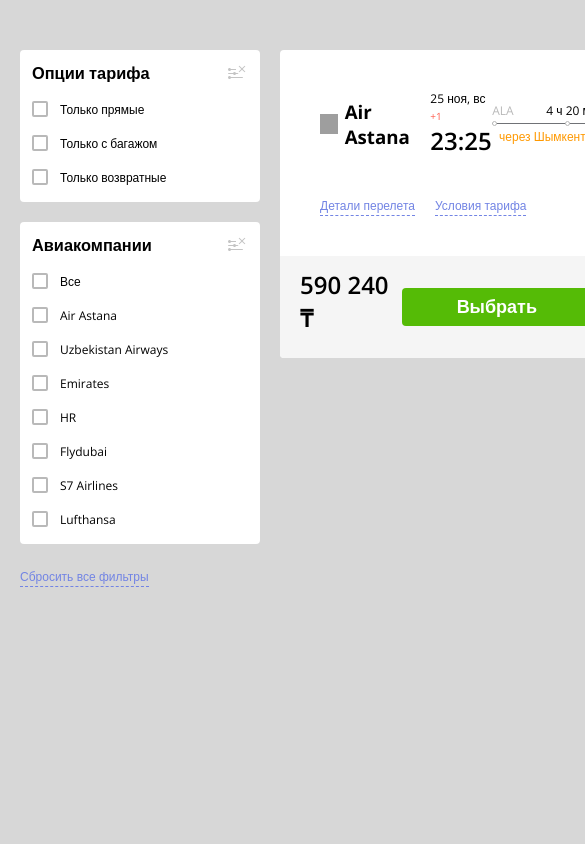
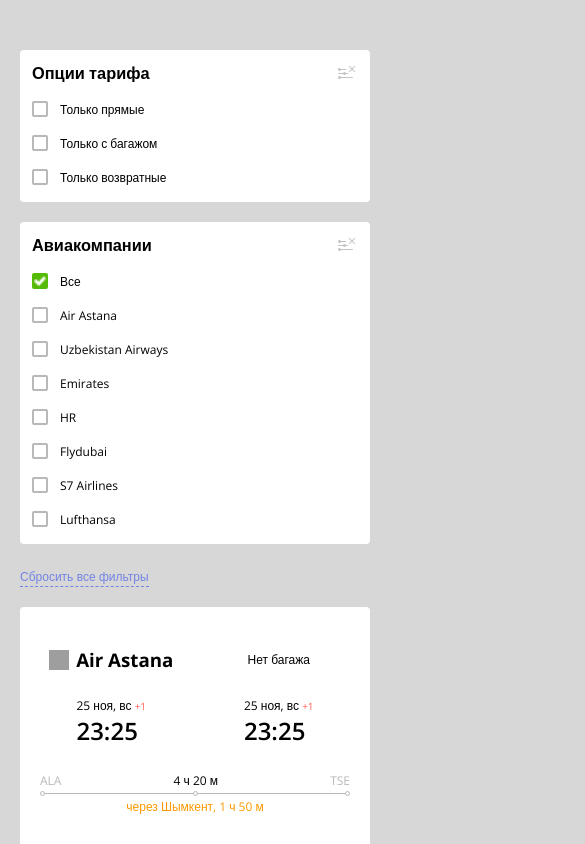
Before and after one commit to cerikzhan/aviata-test, a Vue app: page / in a window 390 px wide. Shown: the top 844 px of the page, 585 px wide, since content can reach past the window. Built offline with nearby package versions, Linux system fonts and the light colour scheme; grey boxes are pictures that could not be loaded.

Commit message:
fix: finish flight card responsive

```diff
--- a/src/components/FlightCard/FlightCard.vue
+++ b/src/components/FlightCard/FlightCard.vue
@@ -11,13 +11,18 @@
           </div>
           <h3 class="card__title">Air Astana</h3>
         </div>
+        <p class="card__baggage-text">Нет багажа</p>
         <date-time />
-        <route-info />
+        <route-info class="card__route" />
         <date-time />
       </div>
       <div class="card__actions">
         <custom-button variant="link" size="sm">Детали перелета </custom-button>
         <custom-button variant="link" size="sm">Условия тарифа </custom-button>
+        <p class="card__refund">
+          <img src="../../assets/icons/return.svg" alt="невозвратный" />
+          <span>невозвратный</span>
+        </p>
       </div>
     </div>
     <div class="card__footer">
@@ -70,6 +75,7 @@ export default defineComponent({
 
     @include laptop {
       width: 100%;
+      padding: 40px 20px;
     }
   }
 
@@ -91,17 +97,54 @@ export default defineComponent({
     }
   }
 
+  &__baggage-text {
+    display: none;
+    font-size: rem(12);
+
+    @include phone {
+      display: block;
+    }
+  }
+
   &__info {
-    display: flex;
+    display: grid;
+    grid-template-columns: 2fr 1fr 170px 1fr;
+    grid-gap: 10px;
+    justify-items: center;
     align-items: center;
-    justify-content: space-between;
-    margin-bottom: 40px;
+
+    @include phone {
+      display: grid;
+      grid-template-columns: 1fr 1fr;
+      grid-gap: 25px;
+    }
+  }
+
+  &__route {
+    @include phone {
+      grid-row: 3;
+      grid-column: 1 / 3;
+      width: 100%;
+    }
   }
 
   &__actions {
     display: flex;
     align-items: center;
     gap: 20px;
+    margin-top: 40px;
+
+    @include phone {
+      display: none;
+    }
+  }
+
+  &__refund {
+    display: inline-flex;
+    align-items: center;
+    gap: 6px;
+    color: $text-color-muted;
+    font-size: rem(12);
   }
 
   &__footer {
@@ -117,18 +160,39 @@ export default defineComponent({
       justify-content: space-between;
       width: 100%;
     }
+
+    @include phone {
+      flex-direction: column;
+      justify-content: center;
+    }
   }
 
   &__price {
     margin-bottom: 12px;
     font-size: rem(24);
     font-weight: 600;
+
+    @include laptop {
+      margin-bottom: 0;
+    }
+
+    @include phone {
+      margin-bottom: 12px;
+    }
   }
 
   &__passengers {
     margin-top: 8px;
     font-size: rem(12);
     color: $text-color-muted;
+
+    @include laptop {
+      margin-top: 0;
+    }
+
+    @include phone {
+      margin-top: 8px;
+    }
   }
 
   &__baggage {
--- a/src/components/RouteInfo/RouteInfo.vue
+++ b/src/components/RouteInfo/RouteInfo.vue
@@ -24,8 +24,6 @@ export default defineComponent({
 
 <style lang="scss" scoped>
 .route {
-  width: 170px;
-
   &__top {
     display: flex;
     align-items: center;
@@ -58,7 +56,7 @@ export default defineComponent({
     left: 0;
     right: 0;
     height: 1px;
-    background-color: $text-color-muted;
+    background-color: $gray-color;
   }
 
   &__dot {
--- a/src/components/TheSidebar/TheSidebar.vue
+++ b/src/components/TheSidebar/TheSidebar.vue
@@ -7,6 +7,7 @@
         }}</custom-checkbox>
       </template>
     </filter-card>
+
     <filter-card title="Авиакомпании">
       <template v-for="option in airlineComputed" :key="option.id">
         <custom-checkbox v-model="airlines" :value="option.value">{{
@@ -61,7 +62,7 @@ export default defineComponent({
         title: "Только возвратные",
       },
     ];
-    const airlines = ref<string[]>([]);
+    const airlines = ref<string[]>(["ALL"]);
     const airlineOptions = ref<FilterOption[]>([]);
 
     const airlineComputed = computed(() => [
@@ -88,7 +89,7 @@ export default defineComponent({
 
     function onFilterReset() {
       tariffs.value = [];
-      airlines.value = [];
+      airlines.value = ["ALL"];
     }
 
     return {
--- a/src/views/Home.vue
+++ b/src/views/Home.vue
@@ -1,7 +1,8 @@
 <template>
   <div class="home">
     <the-sidebar />
-    <div class="content">
+    <div class="home__content">
+      <flight-card />
       <flight-card />
     </div>
   </div>
@@ -24,5 +25,16 @@ export default defineComponent({
   grid-template-columns: 240px 1fr;
   grid-column-gap: 20px;
   margin: 50px 0;
+
+  @include tablet {
+    grid-template-columns: 1fr;
+    grid-row-gap: 20px;
+  }
+
+  &__content {
+    display: flex;
+    flex-direction: column;
+    gap: 20px;
+  }
 }
 </style>
```
